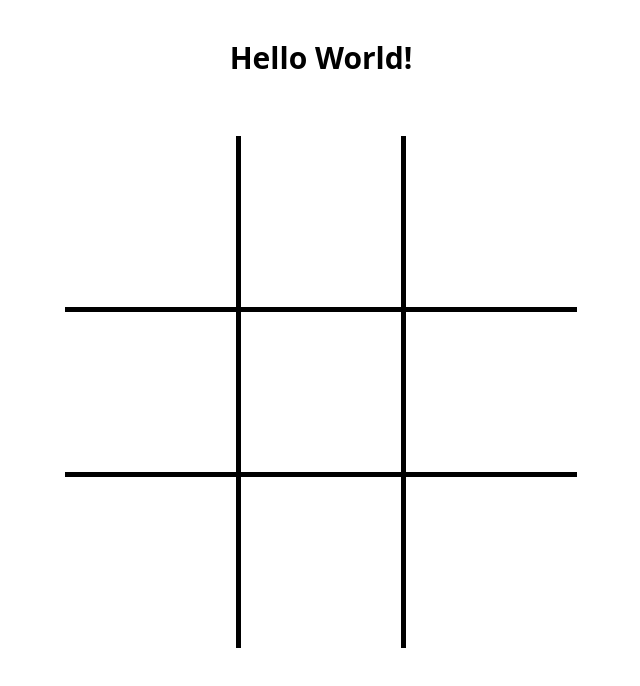
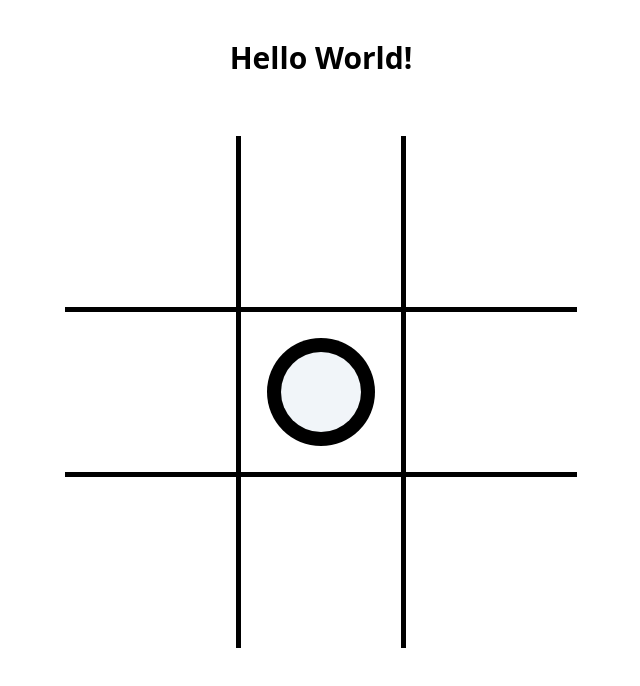
Before and after one commit to shaquillekiragu/noughts-and-crosses, a Nuxt app: page / in a window 1280 px wide. Shown: the top 686 px of the page, without its empty margins (319-959 px from the left). Built offline with nearby package versions, Linux system fonts and the light colour scheme.

Commit message:
ui wip 3

```diff
--- a/app/components/grid-square/component.vue
+++ b/app/components/grid-square/component.vue
@@ -1,12 +1,31 @@
 <template>
 	<article
-		class="w-full aspect-square hover:cursor-pointer hover:bg-slate-100"
+		class="w-full aspect-square flex justify-center items-center hover:cursor-pointer hover:bg-slate-200"
 		:class="{
 			'border-x-5': index === 1 || index === 7,
 			'border-y-5': index === 3 || index === 5,
 			'border-5': index === 4,
 		}"
-	></article>
+	>
+		<div
+			class="w-2/3 h-2/3 bg-black"
+			:class="{
+				hidden: grid_square.content_index === 0,
+				'flex justify-center items-center rounded-full':
+					grid_square.content_index === 1,
+				'': grid_square.content_index === 2,
+			}"
+		>
+			<div
+				class=""
+				:class="
+					grid_square.content_index === 1
+						? 'w-3/4 h-3/4 rounded-full !bg-slate-100 z-1'
+						: ''
+				"
+			></div>
+		</div>
+	</article>
 </template>
 
 <script setup lang="ts">
--- a/app/pages/index.vue
+++ b/app/pages/index.vue
@@ -8,13 +8,41 @@
 <script setup lang="ts">
 import type GridSquare from "~/types/grid.ts";
 
-const grids: GridSquare[] = [];
+const grids: GridSquare[] = [
+	{
+		content_index: 0,
+	},
+	{
+		content_index: 0,
+	},
+	{
+		content_index: 0,
+	},
+	{
+		content_index: 0,
+	},
+	{
+		content_index: 1,
+	},
+	{
+		content_index: 0,
+	},
+	{
+		content_index: 0,
+	},
+	{
+		content_index: 0,
+	},
+	{
+		content_index: 0,
+	},
+];
 
-for (let i = 0; i < 9; i++) {
-	const grid_square: GridSquare = {
-		content_index: 0,
-	};
+// for (let i = 0; i < 9; i++) {
+// 	const grid_square: GridSquare = {
+// 		content_index: 0,
+// 	};
 
-	grids.push(grid_square);
-}
+// 	grids.push(grid_square);
+// }
 </script>
```
